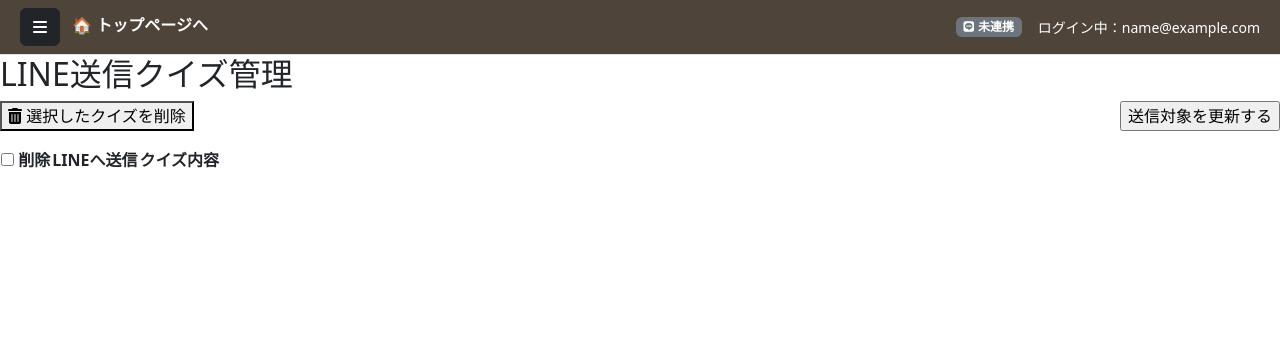
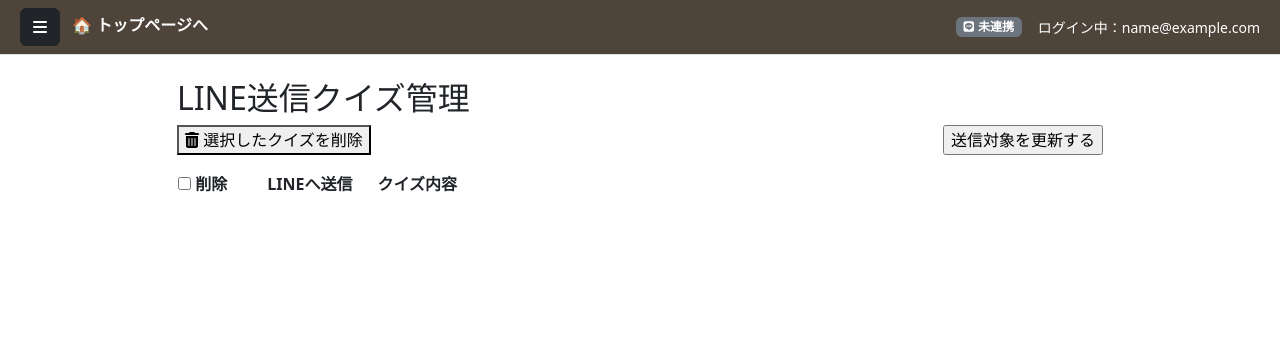
Before and after one commit to test-master3/quiz-study, a Rails app: page /quizzes in a window 1280 px wide. Shown: the top 355 px of the page. Run offline with Rails 7, Linux system fonts and the light colour scheme; the visitor is signed in with stand-in values (Sample User, id 1); data that the repository does not hold is empty; some libraries are stand-ins or nearby versions.

Commit message:
新規登録、ログイン、クイズ一覧ページの中央揃え

```diff
--- a/app/views/quizzes/index.html.erb
+++ b/app/views/quizzes/index.html.erb
@@ -1,4 +1,7 @@
 <!-- app/views/quizzes/index.html.erb -->
+<div class="container mt-4">
+  <div class="row">
+    <div class="col-md-10 mx-auto">
       <div class="user-profile">
         <h2>LINE送信クイズ管理</h2>
 
@@ -17,11 +20,11 @@
             <table class="quiz-table">
               <thead>
                 <tr>
-            <th>
+                  <th class="pe-3">
                     <input type="checkbox" data-checkbox-select-all-target="master" data-action="checkbox-select-all#toggle" id="quizzes_delete_select_all">
                     削除
                   </th>
-            <th>LINEへ送信</th>
+                  <th class="px-4">LINEへ送信</th>
                   <th>クイズ内容</th>
                 </tr>
               </thead>
@@ -29,10 +32,10 @@
               <tbody>
                 <% @quizzes.each do |quiz| %>
                   <tr>
-              <td>
+                    <td class="pe-3">
                       <input type="checkbox" name="delete_quiz_ids[]" value="<%= quiz.id %>" data-checkbox-select-all-target="child" id="quiz_delete_<%= quiz.id %>">
                     </td>
-              <td>
+                    <td class="px-4">
                       <%= check_box_tag "quiz_ids[]", quiz.id, quiz.send_to_line, class: "send-checkbox", id: "quiz_send_#{quiz.id}" %>
                     </td>
                     <td><%= quiz.quiz_text %></td>
@@ -43,3 +46,6 @@
           <% end %>
         </div>
       </div>
+    </div>
+  </div>
+</div>
```
Also changed, not shown: app/views/devise/registrations/new.html.erb (+11 -3 lines), app/views/devise/sessions/new.html.erb (+8 -2 lines). Lines whose indentation alone changed are shown as unchanged.
